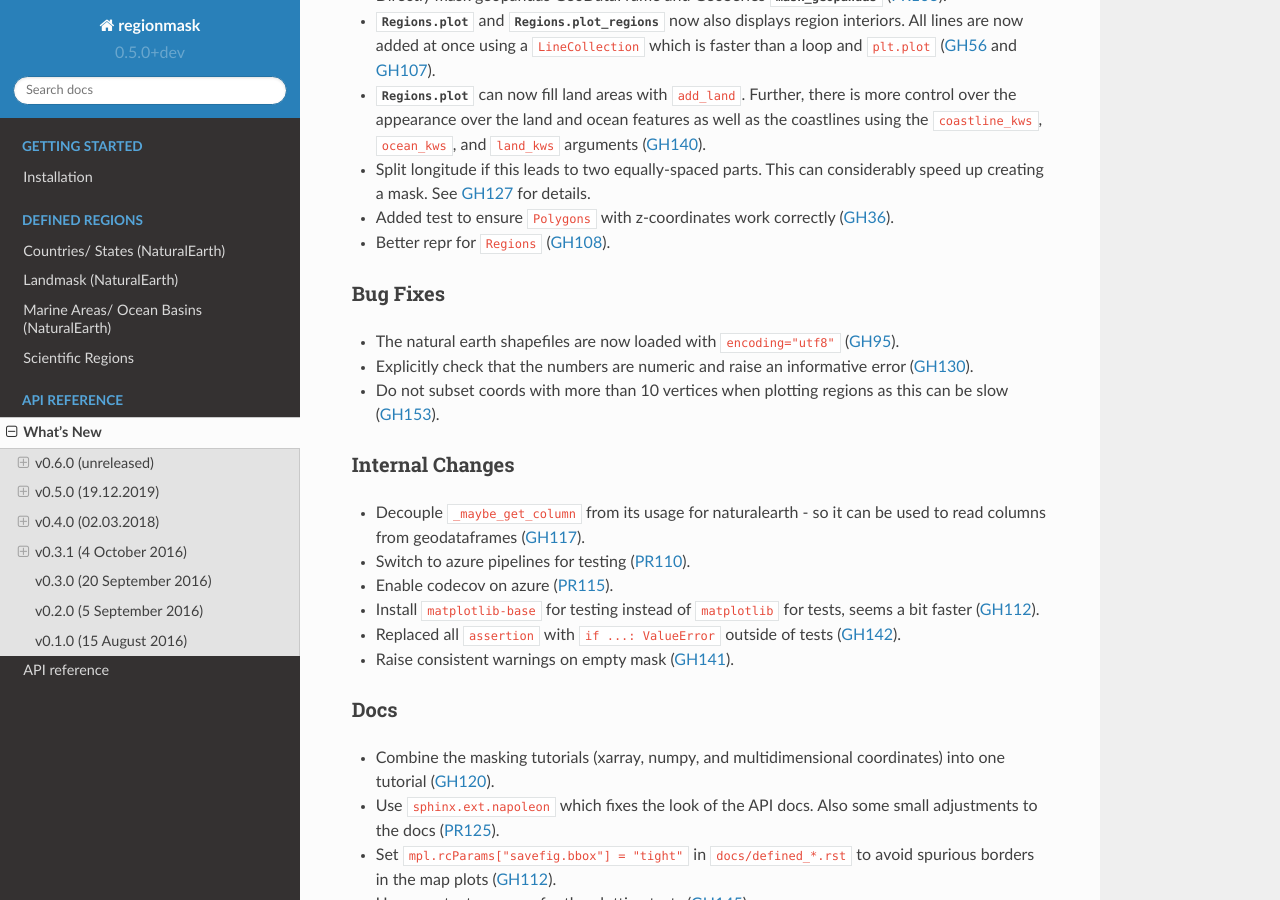
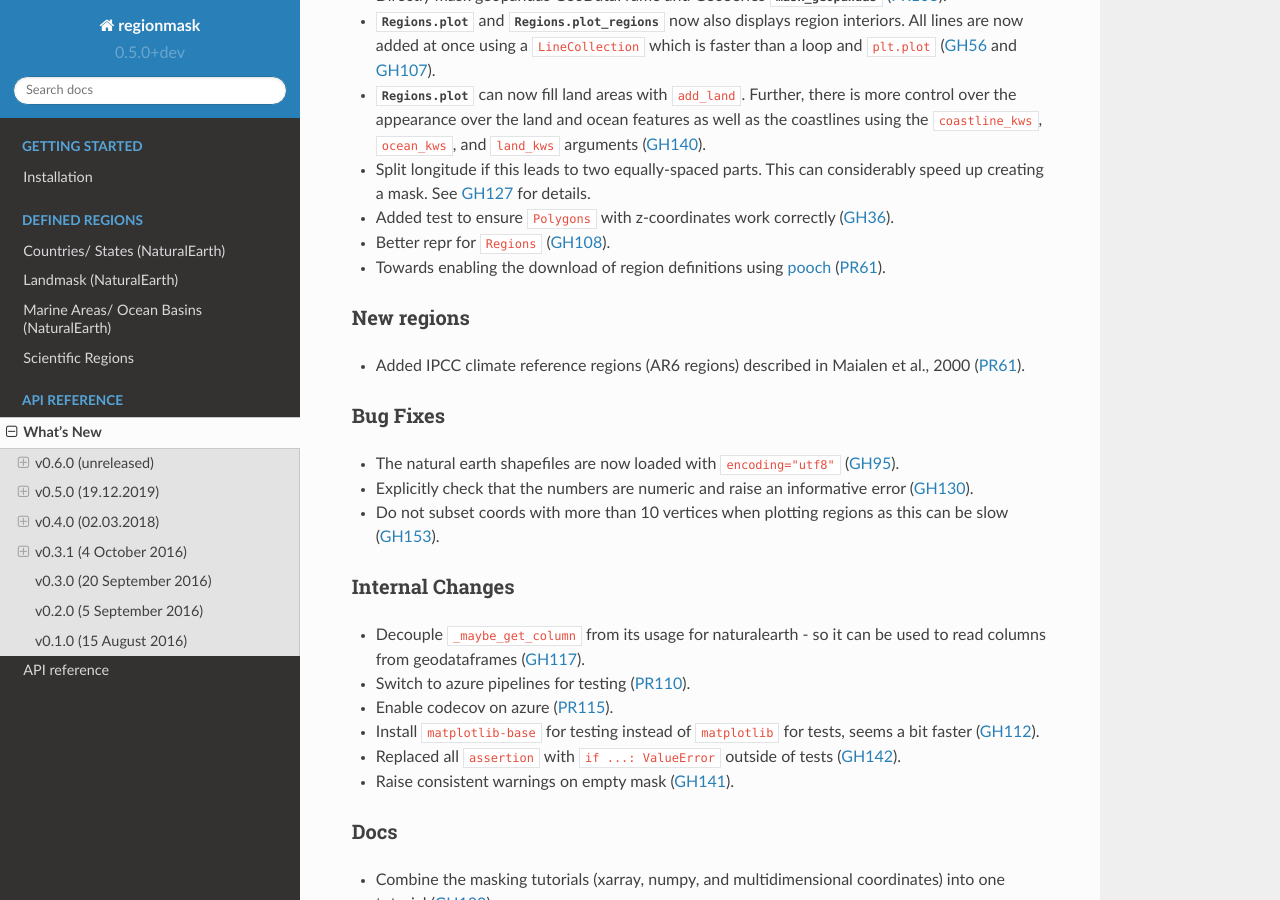
Before and after one commit to regionmask/regionmask, a Sphinx documentation site: the page built from docs/whats_new.rst, in a window 1280 px wide and 900 px high, scrolled down 899 px. Built offline with Sphinx 7.4.7 and the Read the Docs theme 2.0.0, drawn with Linux system fonts in a browser that asks for light colours; pages that are not in the unit, such as notebooks, are missing from menus.

Commit message:
add whats new

```diff
--- a/docs/whats_new.rst
+++ b/docs/whats_new.rst
@@ -53,6 +53,14 @@ Enhancements
   creating a mask. See :issue:`127` for details.
 - Added test to ensure ``Polygons`` with z-coordinates work correctly (:issue:`36`).
 - Better repr for ``Regions`` (:issue:`108`).
+- Towards enabling the download of region definitions using `pooch <https://www.fatiando.org/pooch/>`_
+  (:pull:`61`).
+
+New regions
+~~~~~~~~~~~
+
+- Added IPCC climate reference regions (AR6 regions) described in Maialen et al.,
+  2000 (:pull:`61`).
 
 Bug Fixes
 ~~~~~~~~~
```
